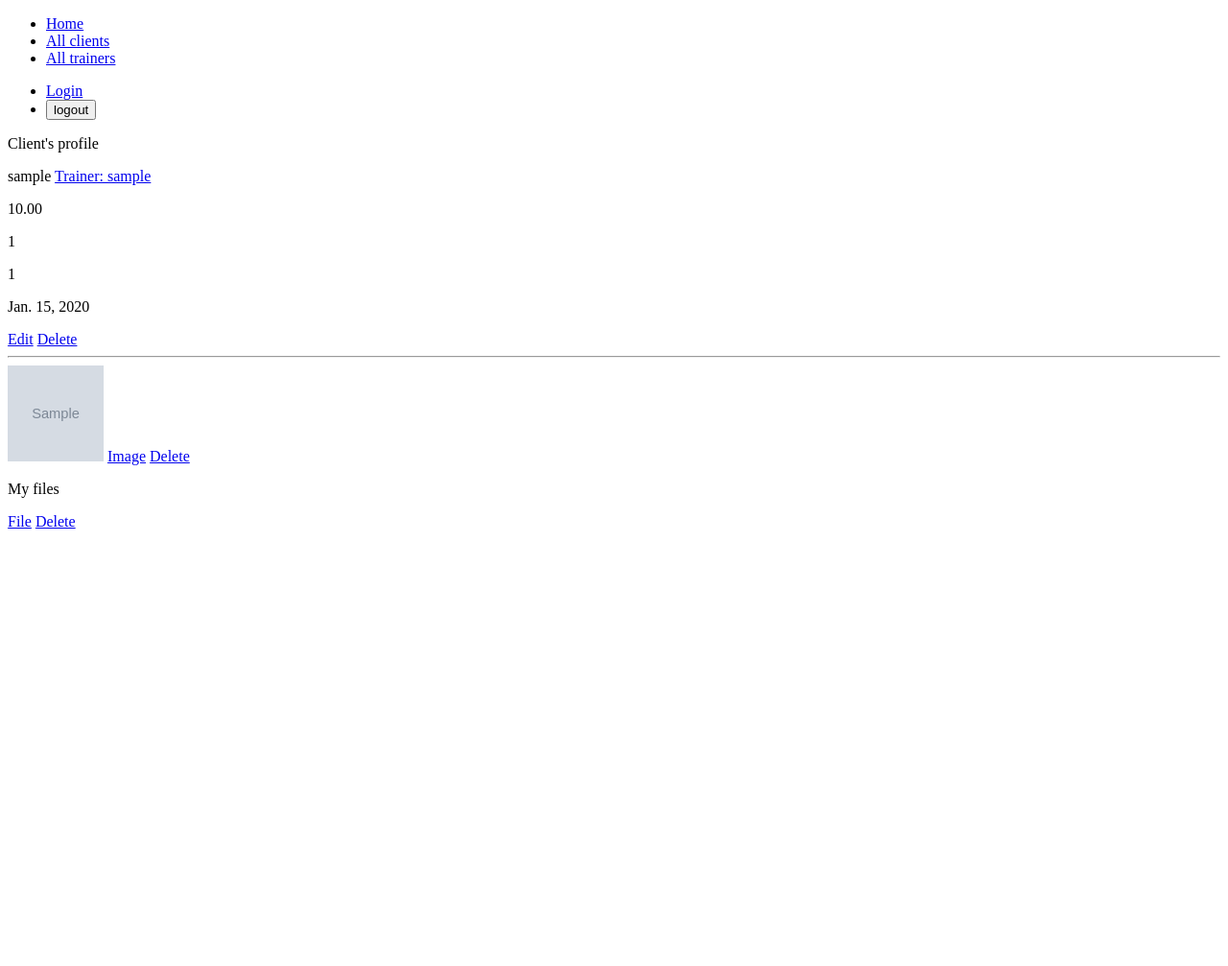
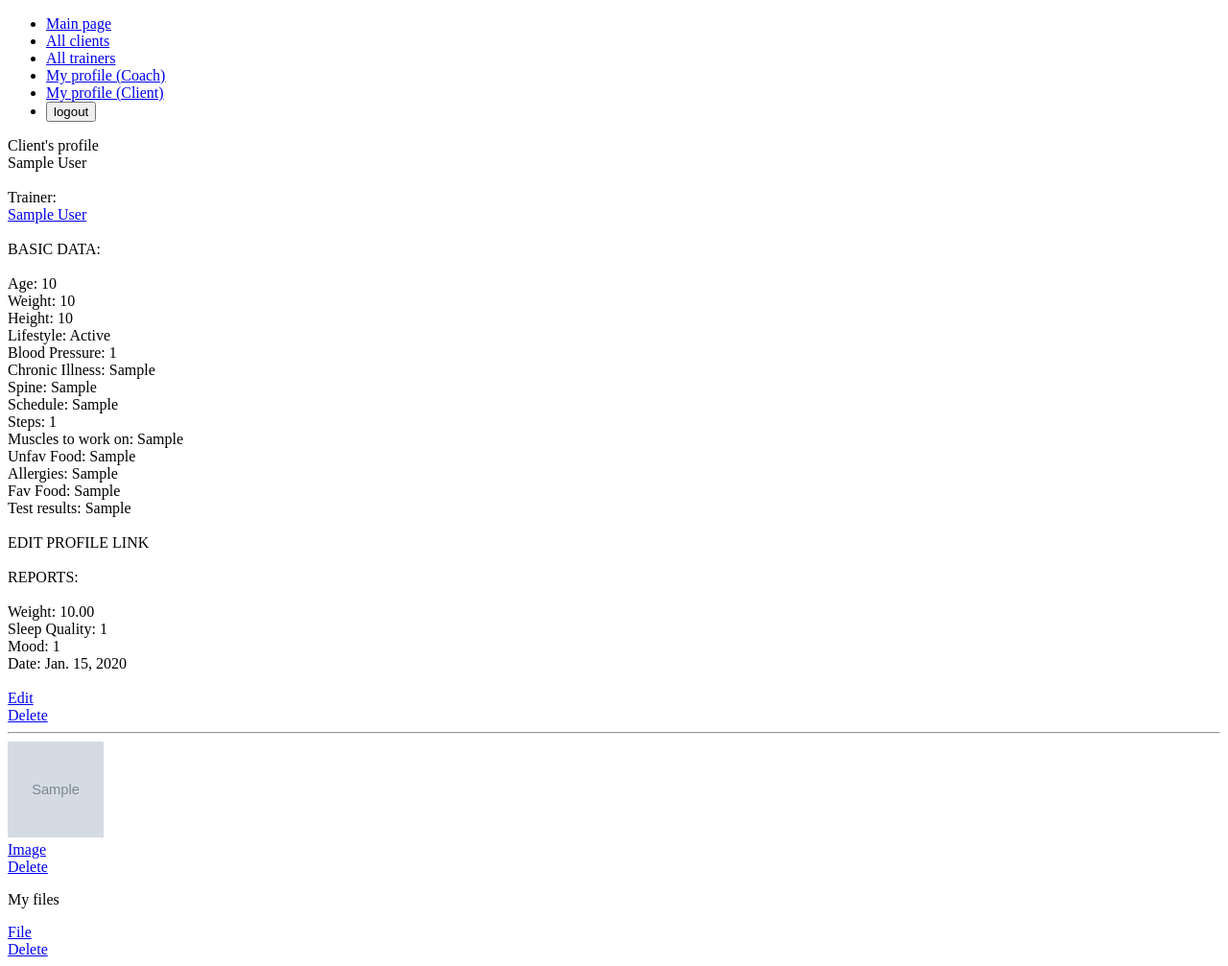
Before and after one commit to LevytskyiS/CoachPro, a Django app: page /progress/upload_file/ in a window 1280 px wide. Shown: the whole page at 96% size. Before the commit the page ends 551 px from the top, so only its background shows below. Run offline with Django 5.2, Linux system fonts and the light colour scheme; a user stored in the database is signed in; tables that the repository leaves empty hold one stand-in row (values such as "Sample post"); grey boxes marked "Sample" are stand-in pictures.

Commit message:
base and client_details html fixes

```diff
--- a/coachpro/training/admin.py
+++ b/coachpro/training/admin.py
@@ -1,9 +1,8 @@
 from django.contrib import admin
 
-from .models import TrainingPage, TrainingDay, Training, TrainingStats
+from .models import TrainingPage, TrainingDay, Training
 
 
 admin.site.register(TrainingPage)
 admin.site.register(TrainingDay)
 admin.site.register(Training)
-admin.site.register(TrainingStats)
--- a/coachpro/training/urls.py
+++ b/coachpro/training/urls.py
@@ -24,9 +24,4 @@ urlpatterns = [
         views.DeleteTrainingDayView.as_view(),
         name="delete_training_day",
     ),
-    path(
-        "create_stats/<int:pk>/",
-        views.CreateTrainingStatsView.as_view(),
-        name="create_training_stats",
-    ),
 ]
--- a/coachpro/users/templates/users/base.html
+++ b/coachpro/users/templates/users/base.html
@@ -11,9 +11,9 @@
     <div>
         <ul>
             <li>
-                <a href="{% url 'users:index' %}">Home</a>
+                <a href="{% url 'users:index' %}">Main page</a>
             </li>
-            {% if request.user.is_superuser %}
+            {% if request.user.is_authenticated and request.user.is_superuser %}
             <li>
                 <a href="{% url 'users:client_list' %}">All clients</a>
             </li>
@@ -21,22 +21,31 @@
                 <a href="{% url 'users:trainer_list' %}">All trainers</a>
             </li>
             {% endif %}
-        </ul>
-    </div>
-
-    <div>
-        <ul>
+            {% if request.user.is_authenticated and request.user.profile.is_coach %}
             <li>
-                <a href="{% url 'users:login' %}">Login</a>
+                <a href="{{ request.user.profile.get_absolute_url_trainer }}">My profile (Coach)</a>
             </li>
+            {% endif %}
+            {% if request.user.is_authenticated and request.user.profile.is_client %}
+            <li>
+                <a href="{{ request.user.profile.get_absolute_url_client }}">My profile (Client)</a>
+            </li>
+            {% endif %}
+            {% if request.user.is_authenticated %}
             <li>
                 <form method="post" action="{% url 'users:logout' %}">
                 {% csrf_token %}
                 <button type="submit">logout</button>
             </form>
             </li>
+            {% else %}
+            <li>
+                <a href="{% url 'users:login' %}">Login</a>
+            </li>
+            {% endif %}
         </ul>
     </div>
+
     {% block content %}
     {% endblock %}
 
--- a/coachpro/users/templates/users/client_detail.html
+++ b/coachpro/users/templates/users/client_detail.html
@@ -2,28 +2,60 @@
 {% load static %}
 
 {% block content %}
+    {% if request.user.is_authenticated %}
 
-    <p>Client's profile</p>
-    {{ user }}
-    <a href="{{ user.profile.get_trainer.profile.get_absolute_url_trainer }}">Trainer: {{ user.profile.get_trainer }}</a>
+            Client's profile<br/>
+            {{ user.first_name }} {{ user.last_name }}<br/><br/>
+            Trainer:<br/>
+            <a href="{{ user.profile.get_trainer.profile.get_absolute_url_trainer }}">{{ user.profile.get_trainer.first_name }} {{ user.profile.get_trainer.last_name }}</a><br/><br/>
 
+            BASIC DATA:<br/><br/>
+            Age: {{ user.profile.age }}<br/>
+            Weight: {{ user.profile.weight }}<br/>
+            Height: {{ user.profile.height }}<br/>
+            Lifestyle: {{ user.profile.lifestyle }}<br/>
+            Blood Pressure: {{ user.profile.blood_pressure }}<br/>
+            Chronic Illness: {{ user.profile.chronic_illness }}<br/>
+            Spine: {{ user.profile.spine }}<br/>
+            Schedule: {{ user.profile.schedule }}<br/>
+            Steps: {{ user.profile.steps }}<br/>
+            Muscles to work on: {{ user.profile.muscles }}<br/>
+            Unfav Food: {{ user.profile.unfavourite_food }}<br/>
+            Allergies: {{ user.profile.food_allergies }}<br/>
+            Fav Food: {{ user.profile.favourite_food }}<br/>
+            Test results: {{ user.profile.test_results }}<br/><br/>
+
+            EDIT PROFILE LINK<br/><br/>
+
+            REPORTS:<br/><br/>
             {% for report in user.reports.all %}
-        <p>{{ report.weight }}</p>
-        <p>{{ report.sleep_quality }}</p>
-        <p>{{ report.mood }}</p>
-        <p>{{ report.date }}</p>
-            <a href="{% url 'progress:update_report' pk=report.id %}">Edit</a>
-            <a href="{% url 'progress:delete_report' pk=report.id %}">Delete</a>
+                Weight: {{ report.weight }}<br/>
+                Sleep Quality: {{ report.sleep_quality }}<br/>
+                Mood: {{ report.mood }}<br/>
+                Date: {{ report.date }}<br/><br/>
+                    <a href="{% url 'progress:update_report' pk=report.id %}">Edit</a><br/>
+                    <a href="{% url 'progress:delete_report' pk=report.id %}">Delete</a><br/>
                 <hr>
             {% endfor %}
 
             {% if not request.user.is_superuser %}
-        <h5>Add new record</h5>
+                Add new report<br/><br/>
                 <form action="{% url 'progress:create_report' %}" method="post">
                     {% csrf_token %}
                     {{ form }}
                     <input type="submit" value="Submit">
                 </form>
+                <br/><br/>
+            {% endif %}
+
+            {% if not user.photo.all %}
+                No photos uploaded yet! Click the button below to add a photo of yourself.<br/>
+            {% else %}
+                {% for photo in user.photo.all %}
+                    <img src="{{ photo.image.url }}" alt="" width="100" height="100"><br/>
+                    <a href="{{ photo.image.url }}">Image</a><br/>
+                    <a href="{% url 'progress:delete_photo' pk=photo.id %}">Delete</a><br/>
+                {% endfor %}
             {% endif %}
 
             {% if not request.user.is_superuser %}
@@ -32,13 +64,18 @@
                     {{ upload_photo_form.as_p }}
                     <input type="submit" value="Submit">
                 </form>
+                <br/><br/>
             {% endif %}
 
-    {% for photo in user.photo.all %}
-        <img src="{{ photo.image.url }}" alt="" width="100" height="100">
-        <a href="{{ photo.image.url }}">Image</a>
-        <a href="{% url 'progress:delete_photo' pk=photo.id %}">Delete</a>
+            {% if not user.file.all %}
+            No files uploaded yet<br/><br/>
+            {% else %}
+            <p>My files</p>
+            {% for file in user.file.all %}
+                <a href="{{ file.file.url }}">File</a><br/>
+                <a href="{% url 'progress:delete_file' pk=file.id %}">Delete</a><br/>
             {% endfor %}
+            {% endif %}
 
             {% if not request.user.is_superuser %}
                 <form action="{% url 'progress:upload_file' %}" enctype="multipart/form-data" method="post">
@@ -46,17 +83,8 @@
                     {{ upload_file_form }}
                     <input type="submit" value="Submit">
                 </form>
+                <br/><br/>
             {% endif %}
 
-    {% if user.file.all %}
-        <p>My files</p>
-        {% for file in user.file.all %}
-            <a href="{{ file.file.url }}">File</a>
-            <a href="{% url 'progress:delete_file' pk=file.id %}">Delete</a>
-        {% endfor %}
-    {% else %}
-        <p>No files yet</p>
     {% endif %}
-
-
 {% endblock %}
```
Also changed, not shown: coachpro/training/forms.py (+2 -8 lines), coachpro/training/models.py (+1 -9 lines), coachpro/training/templates/training/training_page_detail.html (+5 -12 lines), coachpro/training/views.py (+3 -25 lines), coachpro/progress/migrations/0001_initial.py, coachpro/training/migrations/0001_initial.py, coachpro/training/migrations/0002_alter_trainingday_training_page_and_more.py (deleted), coachpro/training/migrations/0003_remove_training_reps_remove_training_sets_and_more.py (deleted), coachpro/training/migrations/0004_alter_trainingday_training.py (deleted), coachpro/training/migrations/0005_remove_trainingday_training_training_training_days_and_more.py (deleted), coachpro/training/migrations/0006_rename_training_days_training_days.py (deleted), coachpro/training/migrations/0007_remove_training_days_remove_trainingday_day_and_more.py (deleted). Lines whose indentation alone changed are shown as unchanged.
